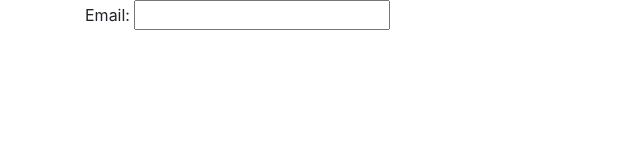
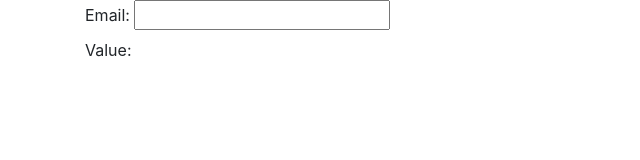
Before and after one commit to victorjaquez/angular-forms, an Angular app: page / in a window 1280 px wide. Shown: the top 160 px of the page, without its empty margins (0-640 px from the left). Built offline with nearby package versions, Linux system fonts and the light colour scheme.

Commit message:
control form value

```diff
--- a/src/app/app.component.html
+++ b/src/app/app.component.html
@@ -3,4 +3,7 @@
     Email:
     <input type="text" [formControl]="email">
   </label>
+  <p>
+    Value: {{ email.value }}
+  </p>
 </div>
```
